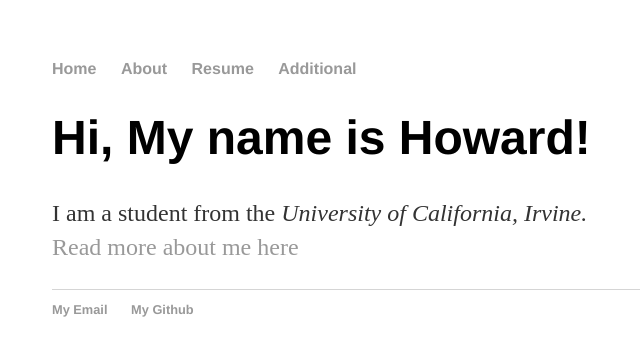
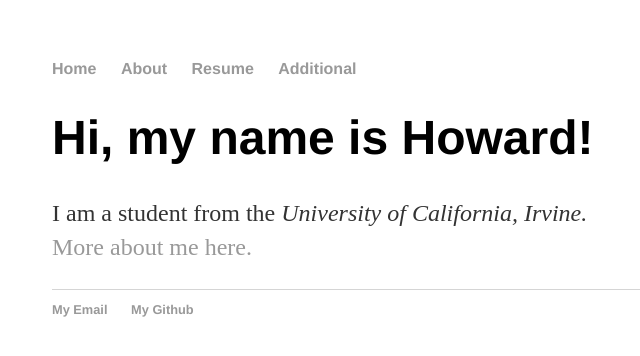
Before and after one commit to howardl2/howardl2.github.io, a Jekyll site: the page built from index.html, in a window 1280 px wide. Shown: the top 356 px of the page, without its empty margins (140-780 px from the left). Built offline with Jekyll 4.4.1, drawn with Linux system fonts in a browser that asks for light colours.

Commit message:
Update index.html for Jekyll

```diff
--- a/index.html
+++ b/index.html
@@ -1,29 +1,8 @@
-<!DOCTYPE html>
-<html>
-	<head>
-		<title>Howard Liu</title>
-		<link rel="stylesheet" type="text/css" href="/css/main.css">
-	</head>
-	<body>
-		<nav>
-    		<ul>
-        		<li><a href="/">Home</a></li>
-	        	<li><a href="/about">About</a></li>
-        		<li><a href="/cv">Resume</a></li>
-        		<li><a href="/blog">Additional</a></li>
-    		</ul>
-		</nav>
-		<div class="container">
-    		<div class="blurb">
-        		<h1>Hi, My name is Howard!</h1>
-				<p>I am a student from the <em>University of California, Irvine. <br></em> <a href="/about">Read more about me here</a></p>
-    		</div><!-- /.blurb -->
-		</div><!-- /.container -->
-		<footer>
-    		<ul>
-        		<li><a href="mailto:howardliu94@gmail.com">My Email</a></li>
-        		<li><a href="https://github.com/howardl2">My Github</a></li>
-			</ul>
-		</footer>
-	</body>
-</html>
+---
+layout: default
+title: Howard Liu
+---
+<div class="blurb">
+	<h1>Hi, my name is Howard!</h1>
+	<p>I am a student from the <em>University of California, Irvine.<br></em> <a href="/about">More about me here.</a></p>
+</div><!-- /.blurb -->
```
